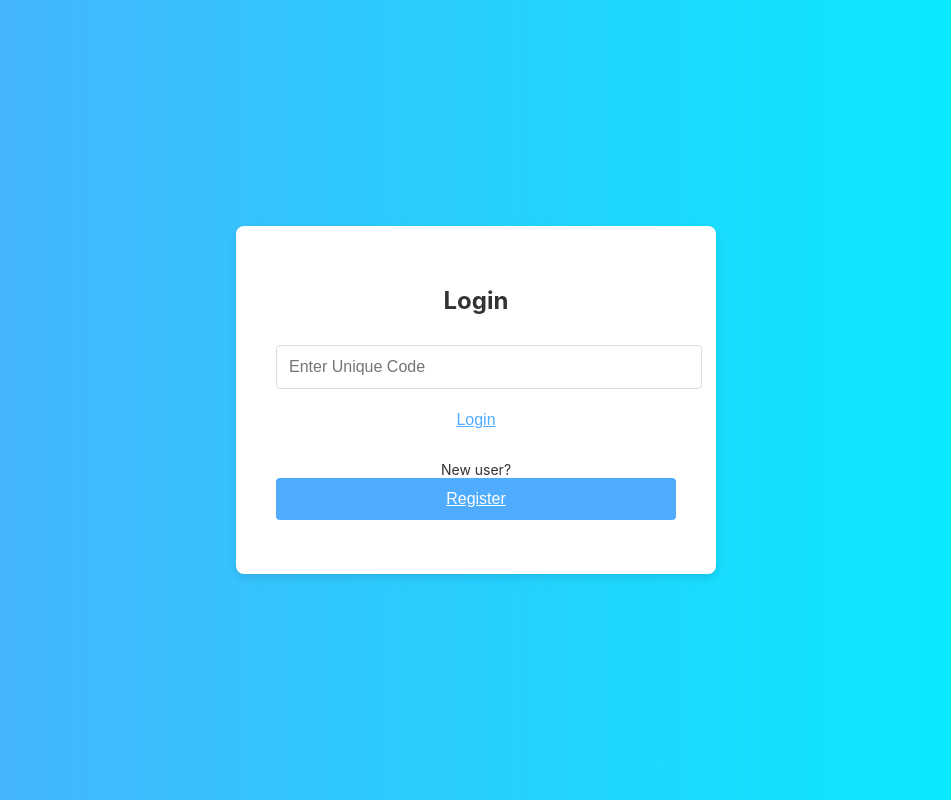
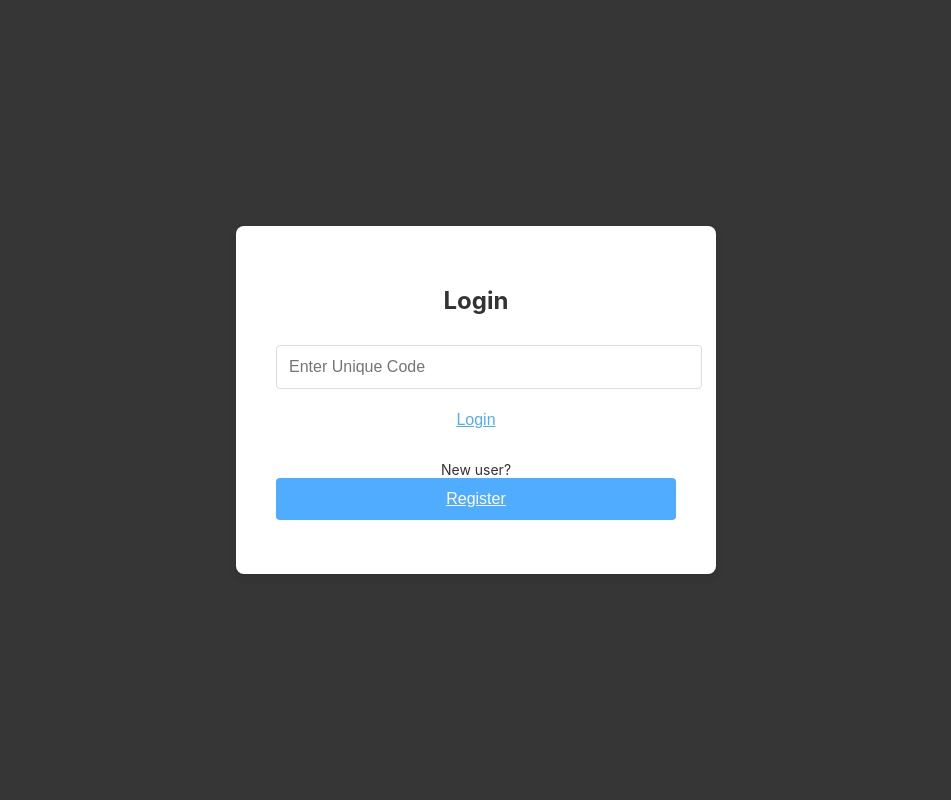
Before and after one commit to Sahani26/nop-chat-new, a React (Create React App) app in the folder frontend/: page / in a window 1280 px wide. Shown: the whole page, without its empty margins (164-1115 px from the left). Built offline with nearby package versions, Linux system fonts and the light colour scheme.

Commit message:
Update style.css

```diff
--- a/frontend/src/style/style.css
+++ b/frontend/src/style/style.css
@@ -101,7 +101,7 @@
   justify-content: center;
   align-items: center;
   height: 100vh;
-  background: linear-gradient(to right, #4facfe, #00f2fe);
+  background: #373636;
 }
 
 /* Box containing the login form */
@@ -181,7 +181,7 @@ h2 {
   justify-content: center;
   align-items: center;
   height: 100vh;
-  background: linear-gradient(to right, #4facfe, #00f2fe);
+  background: #373636;
 }
 
 /* Box containing the registration form */
```
